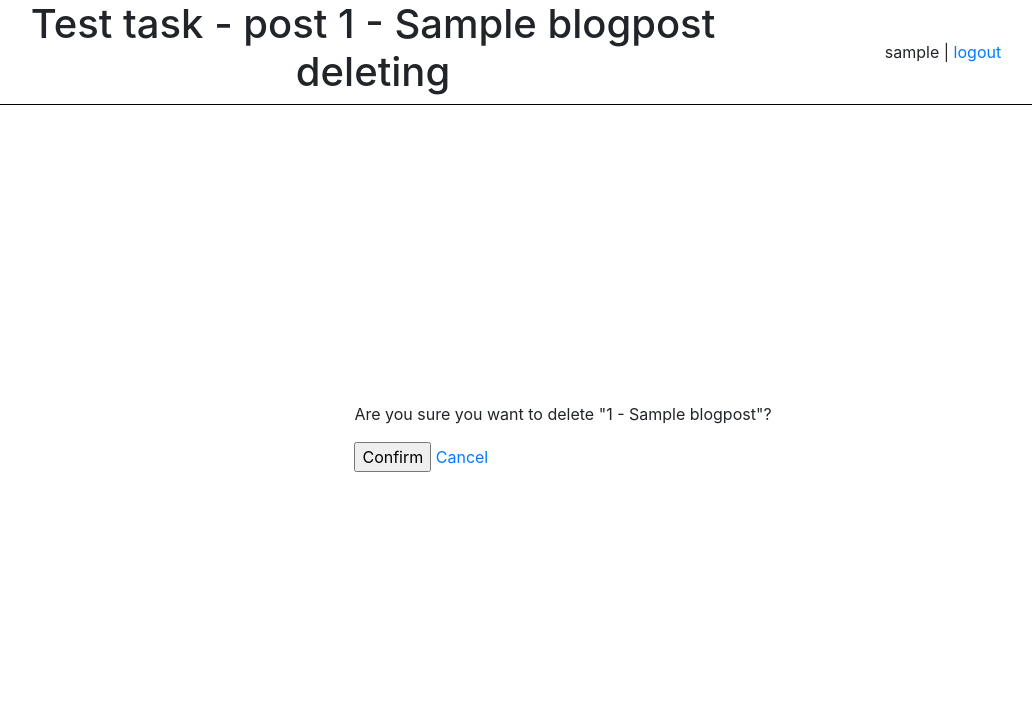
After one commit to grydinywka/yukon_test, a Django app: page /blog/1/delete/ in a window 1280 px wide. The commit adds this page. Shown: the top 712 px of the page, without its empty margins (77-1109 px from the left). Run offline with Django 3.2, Linux system fonts and the light colour scheme; a user stored in the database is signed in; tables that the repository leaves empty hold one stand-in row (values such as "Sample post"); some libraries are stand-ins or nearby versions.

Commit message:
delete-post

```diff
--- /dev/null
+++ b/blog/templates/blog/post_delete.html
@@ -0,0 +1,13 @@
+{% extends 'base.html' %}
+
+{% block title %}-Post-{{ object }}-Delete{% endblock %}
+{% block logo_title %} - post {{ object }} deleting{% endblock logo_title %}
+
+{% block context %}
+<form action="{% url 'blog:post_delete' object.id %}" method="post">
+    {% csrf_token %}
+    <p>Are you sure you want to delete "{{ object }}"?</p>
+    <input type="submit" value="Confirm">
+    <a href="{% url 'blog:posts' %}">Cancel</a>
+</form>
+{% endblock context %}
--- a/blog/templates/blog/post_detail.html
+++ b/blog/templates/blog/post_detail.html
@@ -5,7 +5,8 @@
 
 {% block buttons %}
     {% if request.user == post_object.created_by %}
-<a href="{% url 'blog:post_update' post_object.id %}"><button class="btn btn-warning">Edit the post</button></a>
+    <a href="{% url 'blog:post_update' post_object.id %}"><button class="btn btn-warning">Edit the post</button></a>
+    <a href="{% url 'blog:post_delete' post_object.id %}"><button class="btn btn-danger">Delete the post</button></a>
     {% endif %}
 {% endblock buttons %}
 {% block context %}
--- a/blog/urls.py
+++ b/blog/urls.py
@@ -1,6 +1,7 @@
 from django.urls import path, re_path
 from django.views.generic import TemplateView
-from blog.views import PostsListView, PostDetailView, PostCreateView, PostUpdateView
+from blog.views import PostsListView, PostDetailView, PostCreateView,\
+                       PostUpdateView, PostDeleteView
 
 
 app_name = "blog"
@@ -9,4 +10,5 @@ urlpatterns = [
     path('<int:pk>/', PostDetailView.as_view(), name='post_detail'),
     path('create/', PostCreateView.as_view(), name='post_create'),
     path('<int:pk>/update/', PostUpdateView.as_view(), name='post_update'),
+    path('<int:pk>/delete/', PostDeleteView.as_view(), name='post_delete'),
 ]
--- a/blog/views.py
+++ b/blog/views.py
@@ -1,7 +1,7 @@
 from django.shortcuts import render
 from django.views.generic.list import ListView
 from django.views.generic.detail import DetailView
-from django.views.generic import CreateView, UpdateView
+from django.views.generic.edit import CreateView, UpdateView, DeleteView
 from django.contrib.auth.mixins import LoginRequiredMixin
 from django.contrib import messages
 from django.http import HttpResponseRedirect
@@ -64,3 +64,20 @@ class PostUpdateView(LoginRequiredMixin, UpdateView):
     def form_invalid(self, form):
         messages.add_message(self.request, messages.ERROR, 'Error during updating post {}!'.format(self.object.id))
         return super().form_invalid(form)
+
+class PostDeleteView(LoginRequiredMixin, DeleteView):
+    model = BlogPost
+    success_url = '/blog/'
+    template_name = 'blog/post_delete.html'
+
+    def get(self, request, *args, **kwargs):
+        self.object = self.get_object()
+        if request.user != self.object.created_by:
+            messages.add_message(self.request, messages.INFO, 'Post #{} was created of other user!'.format(
+                self.object.id))
+            return redirect('blog:posts')
+        return super().get(request, *args, **kwargs)
+
+    def delete(self, request, *args, **kwargs):
+        messages.add_message(request, messages.SUCCESS, 'Post with id {} deleted'.format(kwargs['pk']))
+        return super().delete(request, *args, **kwargs)
```
